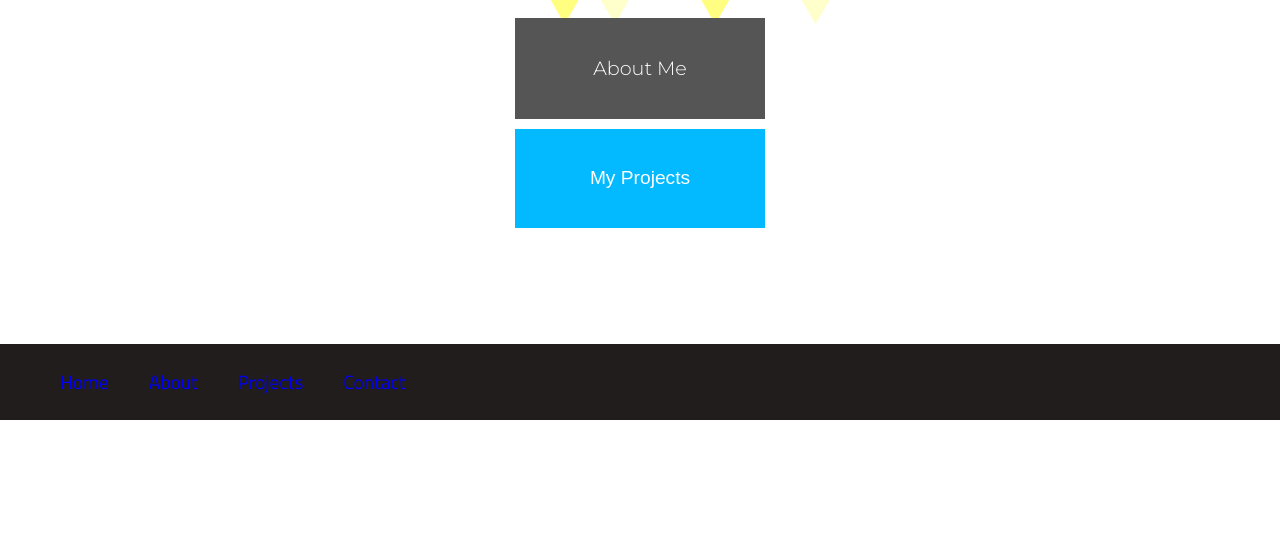
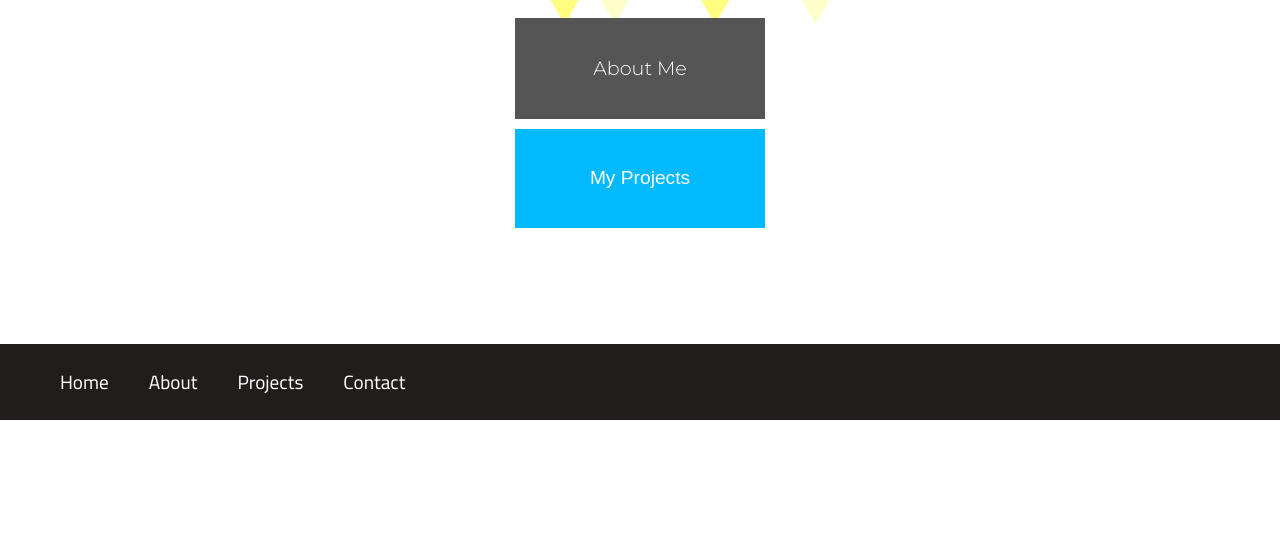
Before and after one commit to saher-elgendy/My-portfolio, a plain HTML site: page index.html in a window 1280 px wide. Shown: the part 485-1044 px from the top of the page. Drawn offline with Linux system fonts and the light colour scheme.

Commit message:
removing extra class dot

```diff
--- a/css/styles.css
+++ b/css/styles.css
@@ -170,7 +170,7 @@
   margin: auto;
 }
 
-..menu-list a {
+.menu-list a {
   color: white;
 }
 
```
